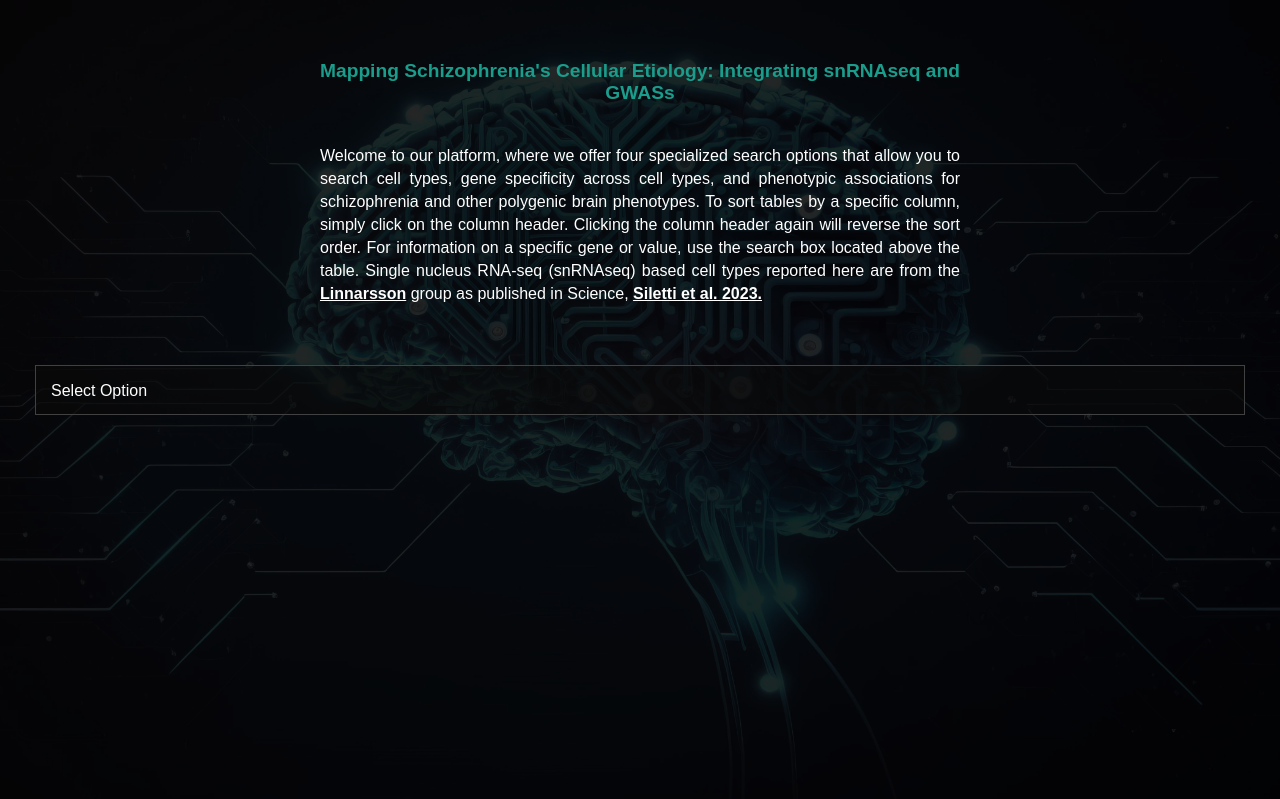
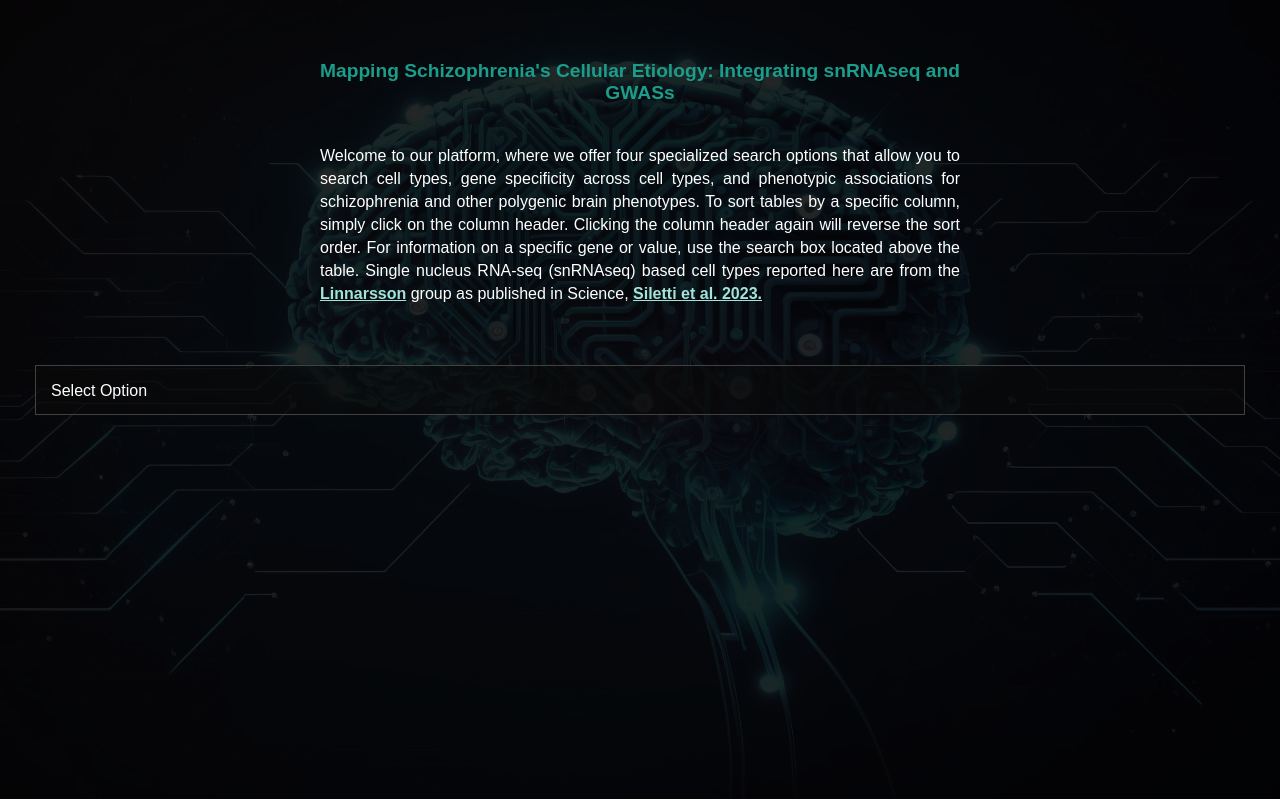
Before and after one commit to NaghmehShahverdi/web_visualization-, a Django app: page / in a window 1280 px wide. Shown: the top 799 px of the page. Run offline with Django 4.2, Linux system fonts and the light colour scheme; the visitor is signed in with stand-in values (Sample User, id 1).

Commit message:
Change hyprlinks color

```diff
--- a/static/css/main.css
+++ b/static/css/main.css
@@ -11,7 +11,7 @@
   display: none; /* Hide the first option */
 }
 a{
-  color: #fff;
+  color: #a2e3db;
   font-weight: bold;
 }
 body {
```
